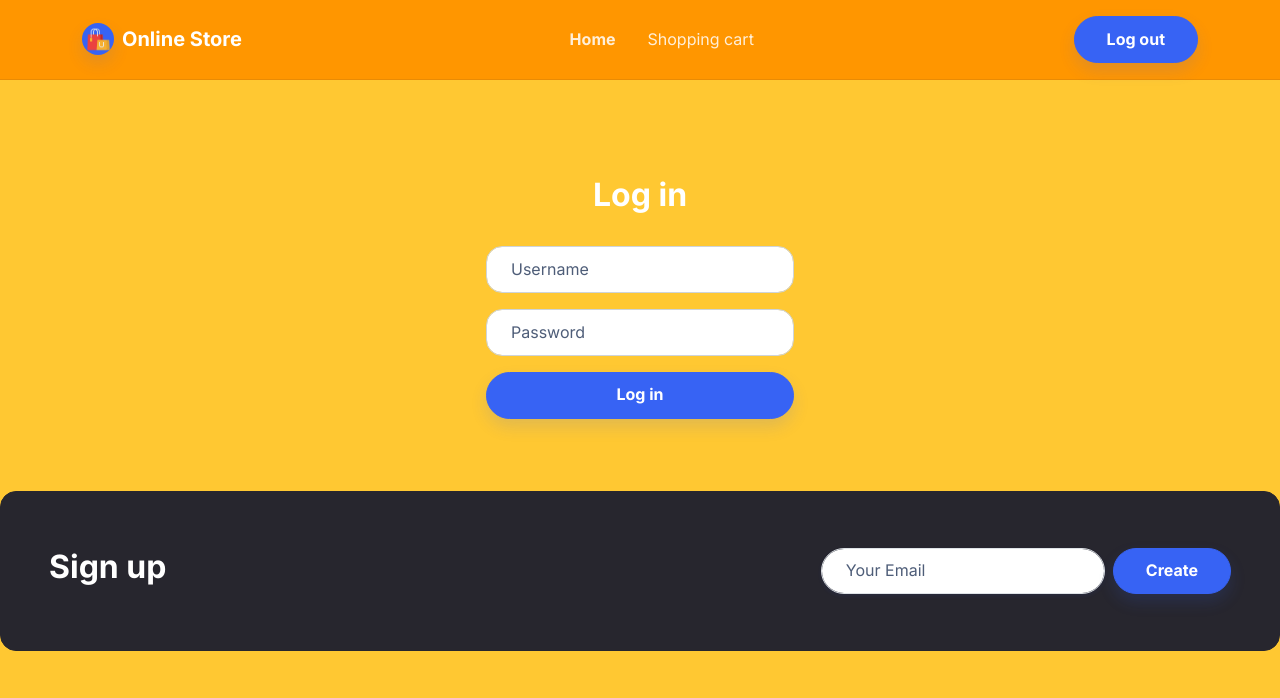
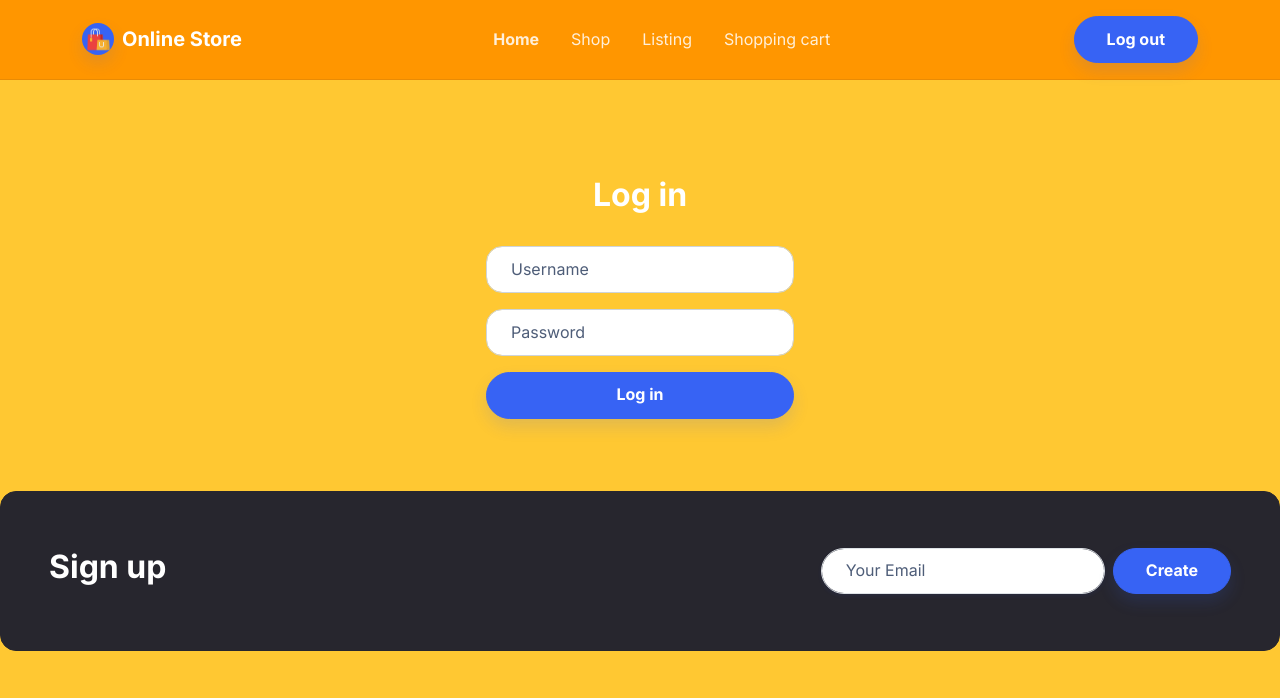
Before and after one commit to canceller026/Ecom-Mobile-App, a Django app: template EcomApp/resource/template/log.html in a window 1280 px wide. Shown: the top 698 px of the page. Run offline with Django 3.2, Linux system fonts and the light colour scheme; the template is opened without the code that fills it, so the values that code supplies are empty; some libraries are stand-ins or nearby versions.

Commit message:
update navbar

```diff
--- a/EcomApp/resource/template/main.html
+++ b/EcomApp/resource/template/main.html
@@ -20,8 +20,9 @@
             <div class="collapse navbar-collapse" id="navcol-1">
                 <ul class="navbar-nav mx-auto">
                     <li class="nav-item"><a class="nav-link active" href="{% url 'home' %}">Home</a></li>
+                    <li class="nav-item"><a class="nav-link" href="{% url 'shop' %}">Shop</a></li>
+                    <li class="nav-item"><a class="nav-link" href="{% url 'listing' %}">Listing</a></li>
                     <li class="nav-item"><a class="nav-link" href="{% url 'cart' %}">Shopping cart</a></li>
-                    <li class="nav-item"></li>
                     <li class="nav-item"></li>
                     <li class="nav-item"></li>
                 </ul>
```
